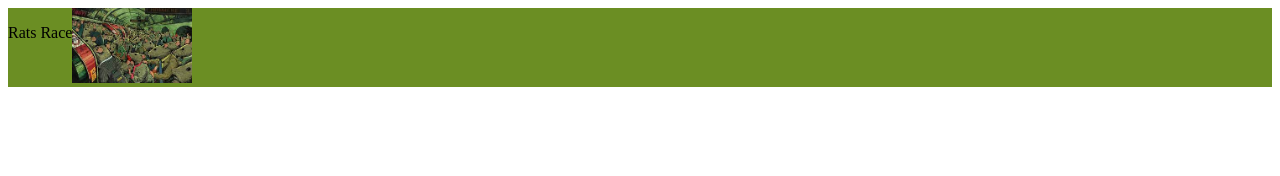
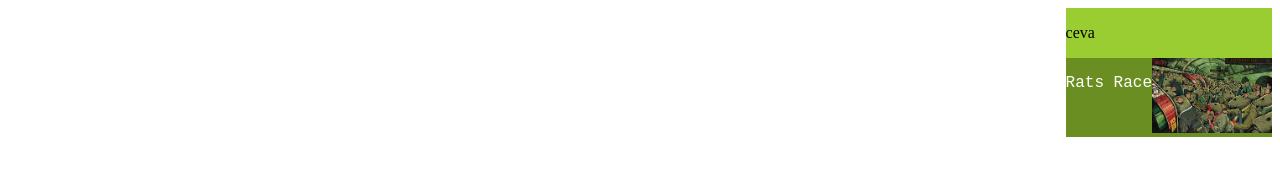
Before and after one commit to sucurei/Rat-Races, a plain HTML site: page index.html in a window 1280 px wide. Drawn offline with Linux system fonts and the light colour scheme.

Commit message:
proiect tw

```diff
--- a/index.html
+++ b/index.html
@@ -9,14 +9,13 @@
 </head>
 <body>
     <div class="container">
-        <div class = "my-header">
-            <header>
-                <img src="rats_race.jpg" alt="Girl in a jacket" width="120" height="auto">
-                <p style="display: flex; float: left;">
-                    Rats Race
-                </p>
-            </header>
-        </div>
+        <p>ceva</p>
+        <header class = "my-header">
+            <p class = "header-title">
+                Rats Race
+            </p>
+            <img src="rats_race.jpg" alt="rats-logo" width="120" height="auto">
+        </header>
     </div>
 </body>
 </html>
--- a/style.css
+++ b/style.css
@@ -1,6 +1,12 @@
+.container{
+    background-color: yellowgreen;
+    float: inline-end
+}
+
 .my-header{
     width: 100%;
-    height: 50%;
+    height: 13%;
+    float: inline-start;
     background-color: olivedrab;
 }
 
```
